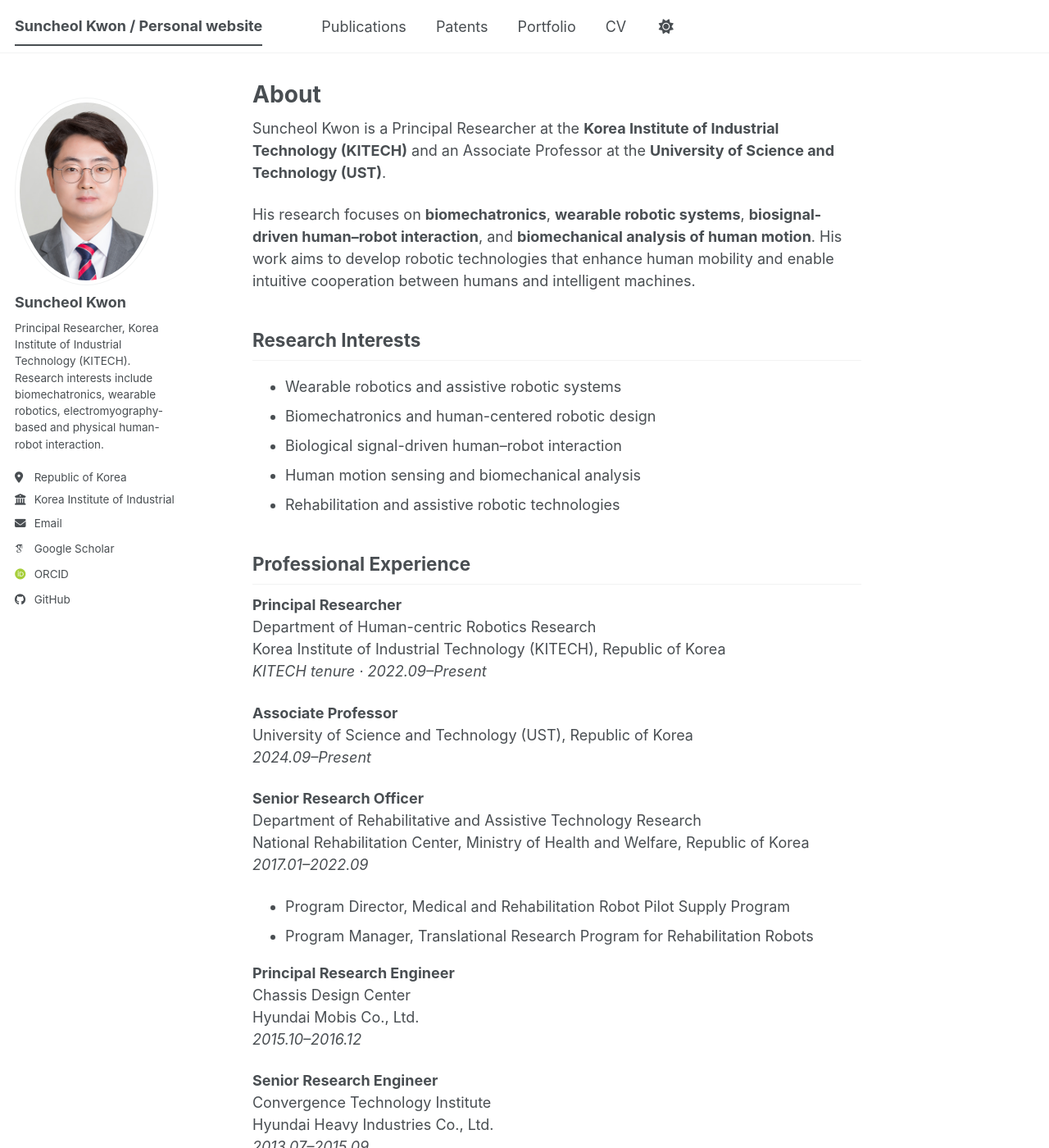
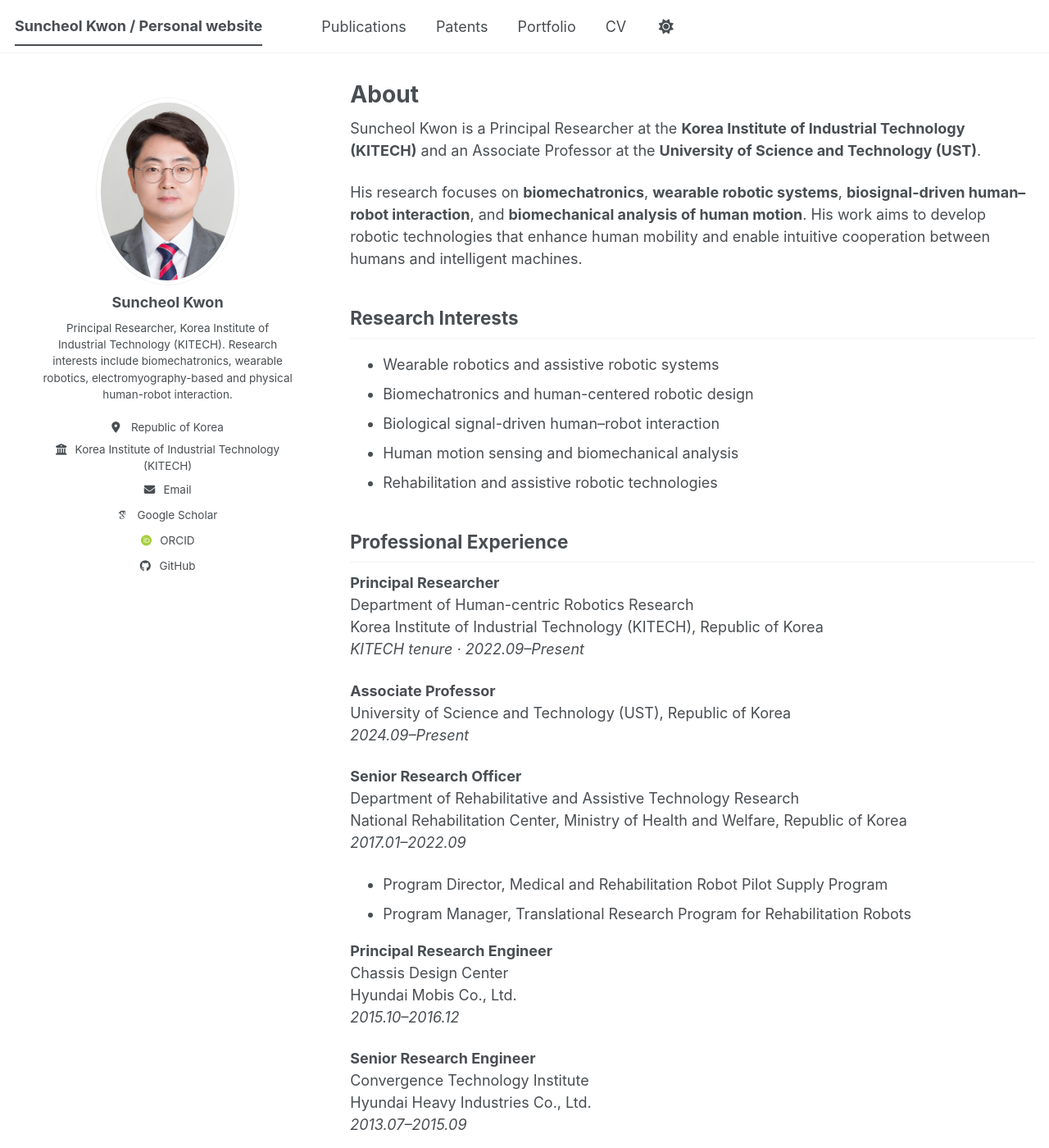
Before and after one commit to suncheolkwon/suncheolkwon.github.io, a Jekyll site: the page built from _pages/about.md, in a window 1280 px wide and 1400 px high. Shown: the whole window at 82% size. Built offline with Jekyll 4.4.1, drawn with Linux system fonts in a browser that asks for light colours; some web fonts are replaced; a script bundle is joined from its source files by our own code; library files that are not in the unit come from our copies.

Commit message:
Center the author profile and wrap long affiliations within the sidebar

```diff
--- a/_includes/author-profile.html
+++ b/_includes/author-profile.html
@@ -4,7 +4,7 @@
   {% assign author = site.data.authors[page.author] %}{% else %}{% assign author = site.author %}
 {% endif %}
 
-<div itemscope itemtype="http://schema.org/Person">
+<div class="author-profile" itemscope itemtype="http://schema.org/Person">
 
   <div class="author__avatar">
     {% if author.avatar contains "://" %}
--- a/_sass/layout/_sidebar.scss
+++ b/_sass/layout/_sidebar.scss
@@ -17,27 +17,35 @@
     margin-top: 1em;
   }
 
-  @media screen and (min-width: $sidebar-screen-min-width) {
-    height: 100vh;
-    overflow-y: auto;               // Add scrollbar if the sidebar is too long
-    position: fixed;
-    padding-top: $masthead-height;
-  }
+  @include breakpoint($large) {
+    $profile-width: 30%;
+    float: left;
+    width: $profile-width;
+    position: sticky;
+    top: $masthead-height;
+    max-height: calc(100vh - #{$masthead-height});
+    overflow-y: auto;
+    // The navigation script adds masthead padding inline for fixed sidebars.
+    padding-top: 0 !important;
 
-  @include breakpoint($large) {
-    @include span(2 of 12);
-    opacity: 1;
-    -webkit-transition: opacity 0.2s ease-in-out;
-            transition: opacity 0.2s ease-in-out;
+    .author-profile {
+      max-width: 18rem;
+      margin-inline: auto;
+      padding-inline: 0.5rem;
+      text-align: center;
+      overflow-wrap: anywhere;
+    }
 
-    &:hover {
-      opacity: 1;
+    + .page,
+    + .archive {
+      width: 100% - $profile-width;
+      padding-left: 2rem;
+      padding-right: 0;
     }
-  }
 
-  @include breakpoint($x-large) {
-    max-width: $sidebar-link-max-width;
-    padding-right: 0;
+    + .page .page__inner-wrap {
+      max-width: 78ch;
+    }
   }
 
   h2, h3, h4, h5, h6 {
@@ -158,6 +166,8 @@
     border-radius: 50%;
 
     @include breakpoint($large) {
+      display: block;
+      margin-inline: auto;
       padding: 5px;
       border: 1px solid var(--global-border-color);
     }
@@ -194,7 +204,7 @@
 
 .sidebar .author__desktop {
   display: none;
-  @media screen and (min-width: 1024px) {
+  @include breakpoint($large) {
     display: block;
   }
 }
@@ -305,6 +315,10 @@
 
   li {
     white-space: nowrap;
+
+    @include breakpoint($large) {
+      white-space: normal;
+    }
   }
 
   a {
@@ -317,6 +331,10 @@
     font-size: $type-size-5;
     text-decoration: none;
 
+    @include breakpoint($large) {
+      padding-inline: 0;
+    }
+
     &:hover {
       text-decoration: underline;
     }
--- a/assets/css/main.scss
+++ b/assets/css/main.scss
@@ -67,14 +67,6 @@
   font-weight: 700;
 }
 
-/* Give side-by-side author profiles and content a little more room. */
-@include breakpoint($large) {
-  .sidebar + .page,
-  .sidebar + .archive {
-    @include prefix(0.75 of 12);
-  }
-}
-
 /* Keep the footer below both columns on short profile pages. */
 @include breakpoint($large) {
   body.profile-archive {
@@ -87,15 +79,5 @@
       flex: 1 0 auto;
       width: 100%;
     }
-
-    .sidebar {
-      position: sticky;
-      top: $masthead-height;
-      height: auto;
-      max-height: calc(100vh - #{$masthead-height});
-      /* The navigation script adds masthead padding inline for fixed sidebars. */
-      padding-top: 0 !important;
-      overflow-y: auto;
-    }
   }
 }
```
